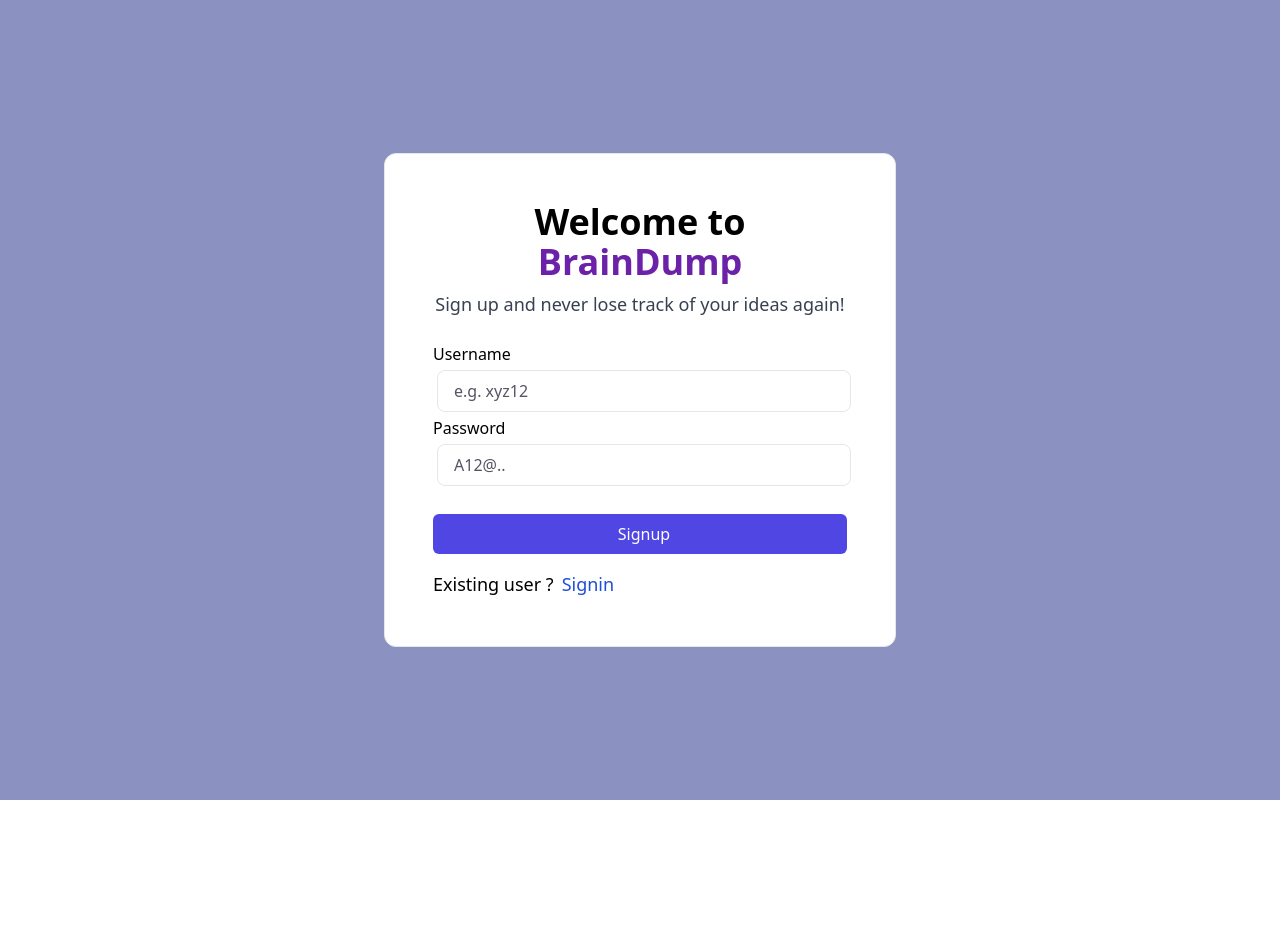
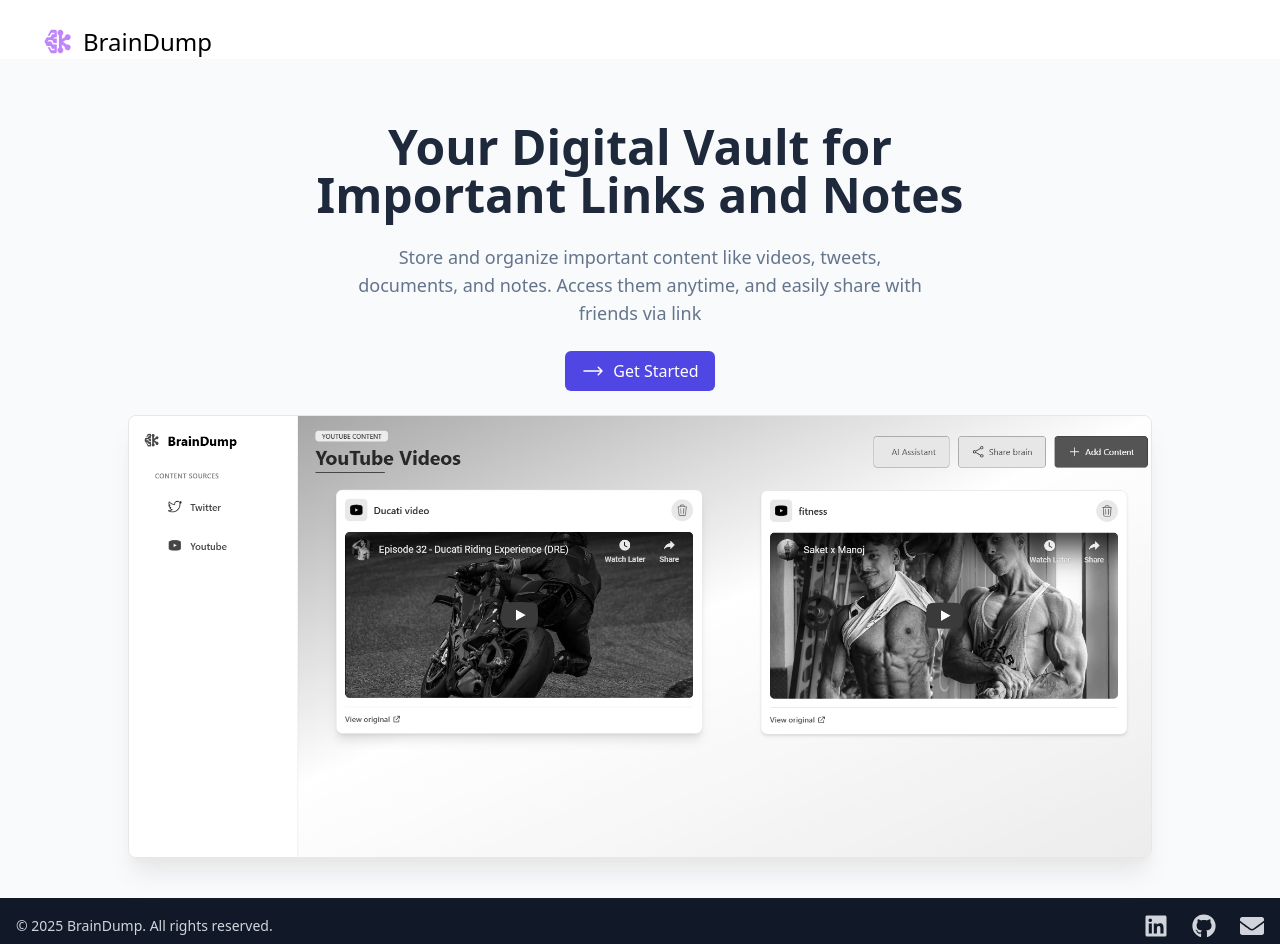
Before and after one commit to farman13/Brain-Dump, a React (Vite) app in the folder frontend/: page / in a window 1280 px wide. Shown: the top 944 px of the page. Before the commit the page ends 800 px from the top, so only its background shows below. Built offline with nearby package versions, Linux system fonts and the light colour scheme.

Commit message:
added img

```diff
--- a/frontend/package.json
+++ b/frontend/package.json
@@ -13,6 +13,7 @@
     "axios": "^1.7.9",
     "react": "^18.3.1",
     "react-dom": "^18.3.1",
+    "react-icons": "^5.5.0",
     "react-router-dom": "^7.1.1"
   },
   "devDependencies": {
--- a/frontend/src/App.tsx
+++ b/frontend/src/App.tsx
@@ -5,13 +5,14 @@
 import Twitter from "./pages/Twitter"
 import YouTube from "./pages/Youtube"
 import SharedBrain from "./pages/SharedBrain"
+import Landingpage from "./pages/Landingpage"
 
 function App() {
   return (
     <>
       <BrowserRouter>
         <Routes>
-          <Route path="/" element={<Signup />} />
+          <Route path="/" element={<Landingpage />} />
           <Route path="/signup" element={<Signup />} />
           <Route path="/signin" element={<Signin />} />
           <Route path="/dashboard" element={<Dashboard />} />
--- /dev/null
+++ b/frontend/src/components/ui/Footer.tsx
@@ -0,0 +1,45 @@
+import { FaLinkedin, FaGithub, FaEnvelope } from "react-icons/fa";
+
+const Footer = () => {
+    return (
+        <footer className="bg-gray-900 text-gray-300 py-4">
+            <div className="max-w-7xl mx-auto px-4 flex flex-col sm:flex-row justify-between items-center">
+                <p className="mb-4 sm:mb-0 text-sm">
+                    &copy; {new Date().getFullYear()} BrainDump. All rights reserved.
+                </p>
+                <div className="flex space-x-6">
+                    <a
+                        href="https://www.linkedin.com/in/mohammad-farman-900289220/"
+                        target="_blank"
+                        rel="noopener noreferrer"
+                        className="hover:text-white transition"
+                        aria-label="LinkedIn"
+                    >
+                        <FaLinkedin size={24} />
+                    </a>
+                    <a
+                        href="https://github.com/farman13"
+                        target="_blank"
+                        rel="noopener noreferrer"
+                        className="hover:text-white transition"
+                        aria-label="GitHub"
+                    >
+                        <FaGithub size={24} />
+                    </a>
+                    <a
+                        href="mailto:farman327440@gmail.com"
+                        className="hover:text-white transition"
+                        aria-label="Email"
+                    >
+                        <FaEnvelope size={24} />
+                    </a>
+                </div>
+            </div>
+            <div className="mt-1 ml-5 text-sm text-slate-200">
+                ~ Developed by Farman
+            </div>
+        </footer>
+    );
+};
+
+export { Footer };
--- a/frontend/src/components/ui/SideBar.tsx
+++ b/frontend/src/components/ui/SideBar.tsx
@@ -7,7 +7,7 @@
 export const SideBar = () => {
     return <div className="h-screen bg-white border-r w-72 fixed left-0 top-0 pl-6">
         <div className="flex text-2xl pt-6 items-center">
-            <Link to="/dashboard">
+            <Link to="/">
                 <div className="pr-2 text-purple-400">
                     <LogoIcon />
                 </div>
--- /dev/null
+++ b/frontend/src/icons/SigninIcon.tsx
@@ -0,0 +1,5 @@
+export const SigninIcon = () => {
+    return <svg xmlns="http://www.w3.org/2000/svg" fill="none" viewBox="0 0 24 24" stroke-width="1.5" stroke="currentColor" className="size-6">
+        <path stroke-linecap="round" stroke-linejoin="round" d="M17.25 8.25 21 12m0 0-3.75 3.75M21 12H3" />
+    </svg>
+}
--- /dev/null
+++ b/frontend/src/pages/Landingpage.tsx
@@ -0,0 +1,43 @@
+import { Link, useNavigate } from "react-router";
+import brainlyPreview from "../../src/assets/brainlyPreview.png"
+import { Button } from "../components/ui/Button";
+import { Footer } from "../components/ui/Footer";
+import { LogoIcon } from "../icons/LogoIcon";
+import { SigninIcon } from "../icons/SigninIcon";
+
+
+const Landingpage = () => {
+    const navigate = useNavigate();
+
+    return (
+        <>
+            <div className="flex text-2xl pt-6 ml-10 items-center">
+                <Link to="/">
+                    <div className="pr-2 text-purple-400">
+                        <LogoIcon />
+                    </div>
+                </Link>
+                BrainDump
+            </div>
+            <div className="min-h-[90vh] bg-slate-50 flex flex-col items-center gap-3 md:gap-6">
+                <h1 className="text-2xl md:text-5xl font-extrabold text-slate-800 text-center mt-16 max-w-[90vw] md:max-w-[65vw] lg:max-w-[55vw]">
+                    Your Digital Vault for Important Links and Notes
+                </h1>
+                <p className="text-sm  md:text-lg  text-slate-500 text-center  max-w-[75vw] md:max-w-[55vw] lg:max-w-[45vw]">
+                    Store and organize important content like videos, tweets, documents, and
+                    notes. Access them anytime, and easily share with friends via link
+                </p>
+                <div className="flex gap-4">
+                    <Button startIcon={<SigninIcon />} variant="primary" text="Get Started" size="sm" fullwidth={true} loading={false} onClick={() => navigate("/signin")} />
+                </div>
+                <img
+                    src={brainlyPreview}
+                    className="w-[80vw] max-w-[95vw] rounded-lg border shadow-slate-200 shadow-xl mb-10 grayscale  transition-all duration-500 hover:grayscale-0"
+                />
+            </div>
+            <Footer />
+        </>
+    );
+};
+
+export default Landingpage;
```
Also changed, not shown: frontend/src/assets/brainlyPreview.png (added), 1 other file (tests, documents, lock files or other folders).
